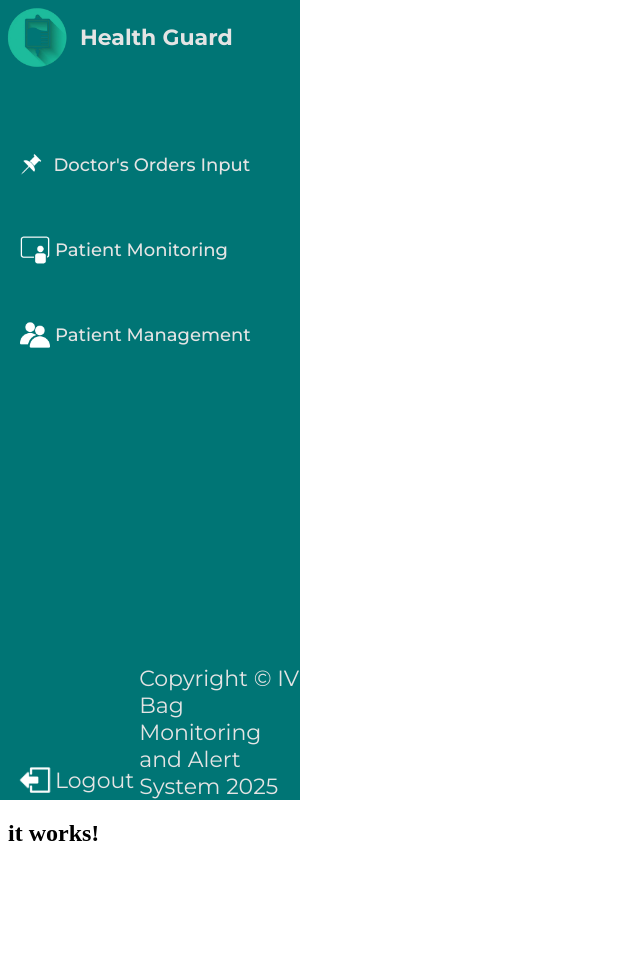
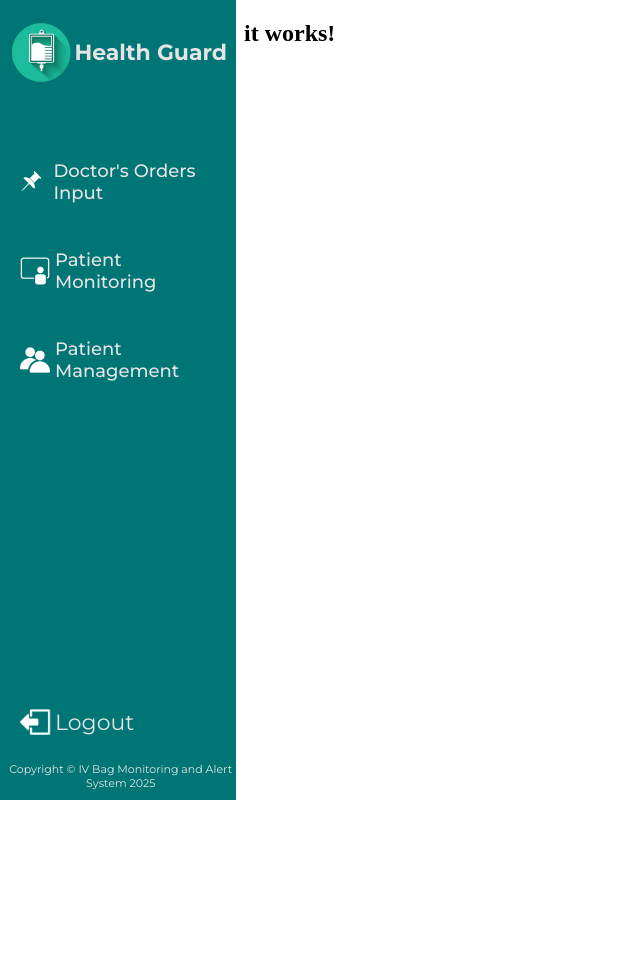
Before and after one commit to fnicholasramos/capstone_webapp, a PHP site: page /admin/index.html in a window 1280 px wide. Shown: the whole page, without its empty margins (0-640 px from the left). After the commit the page ends 800 px from the top, so only its background shows below. Run offline with PHP 8.4, Linux system fonts and the light colour scheme.

Commit message:
Add some css files for webpages

```diff
--- a/assets/dashboard.css
+++ b/assets/dashboard.css
@@ -5,19 +5,35 @@
     font-family: 'Montserrat';
 }
 
-.sidebar {
-    background-color: #007575;
-    width: 300px;
+.content {
+    display: flex;
+    flex-direction: row;
     height: 100vh;
 }
+
+.sidebar {
+    display: flex;
+    flex-direction: column;
+    justify-content: space-between;
+    background-color: #007575;
+    width: 290px;
+}
+
 
 .top {
     display: flex;
     align-items: center;
+    justify-content: center;
     font-size: 22px;
     font-weight: 700;
     color: #e4e4e4;
+    margin-top: 15px;
     margin-bottom: 70px;
+    margin-left: -5px;
+}
+
+.top_title {
+    margin-left: -5px;
 }
 
 .doc {
@@ -30,8 +46,8 @@ a {
 
 li:hover {
     color: #ffffff;
-    /* background-color: #008b8b; */
-    text-decoration:underline;
+    background-color: #008b8b;
+    /* text-decoration:underline; */
 }
 
 li {
@@ -40,28 +56,45 @@ li {
     font-weight: 500;
     list-style: none;
     margin-bottom: 45px;
+    padding-right: 20px;
+    margin-left: 20px;
+    border-radius: 8px;
 }
 
 .list, li, span{
     display: flex;
     align-items: center;
     margin-left: 5px;
+
 }
 
+
 .logout, .out {
-    display: flex;
-    align-items: flex-end;
     border: none;
     background-color:  #007575;
     color: #e4e4e4;
     font-size: 22px;
-    height: 50vh;
-    margin-left: 5px;
-
 }
 
-button:hover {
+.out {
+    margin-left: 10px;
+    margin-bottom: 20px;
+}
+
+.out:hover {
     color: #ffffff;
     text-decoration: underline;
     cursor: pointer;
 }
+
+.info {
+    width: 100%;
+}
+
+.copyright {
+    display: flex;
+    justify-content: center;
+    text-align: center;
+    font-size: 11px;
+    margin-bottom: 10px;
+}
```
Also changed, not shown: assets/monitoring.css (added, +81 -0 lines), assets/orders.css (added, +73 -0 lines), assets/ding.jpg (added), assets/iv_bag.png, assets/prank.png (added).
